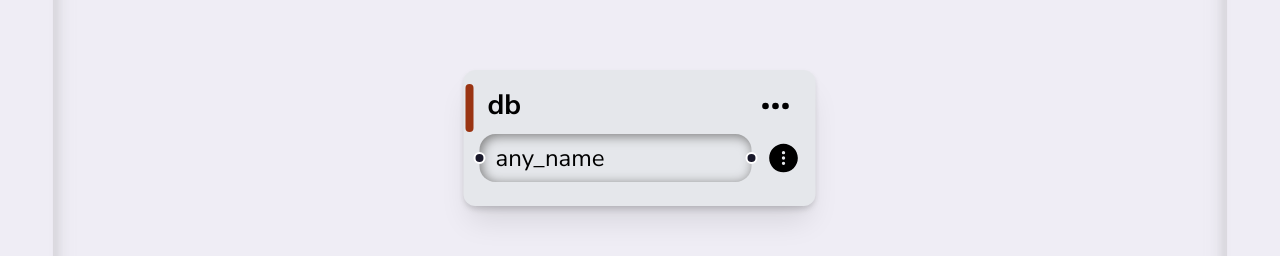
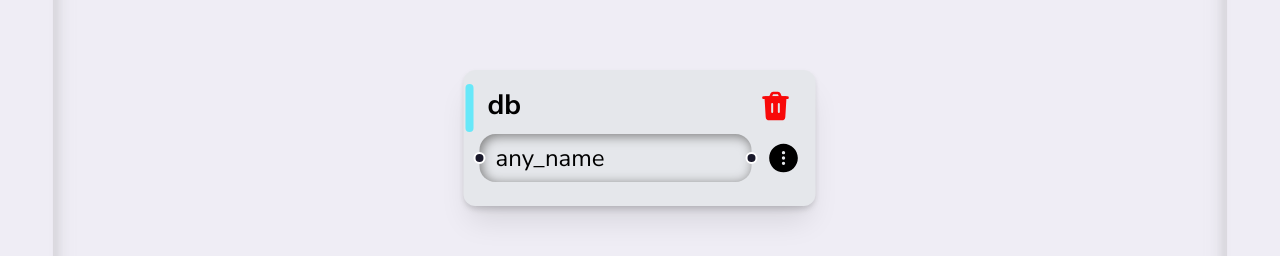
Before and after one commit to moeez5251/ER-Diagram-Maker, a React (Vite) app: page / in a window 1280 px wide. Both pictures are taken after a click on the element 1172 px from the left and 74 px from the top of the page. Shown: the part 274-530 px from the top of the page. Built offline with nearby package versions, Linux system fonts and the light colour scheme.

Commit message:
Giving it final touch 🛠️⚡

```diff
--- a/src/App.jsx
+++ b/src/App.jsx
@@ -1,9 +1,9 @@
-import { ReactFlow, useNodesState, useEdgesState, addEdge, reconnectEdge } from '@xyflow/react';
+import { ReactFlow, useNodesState, useEdgesState, addEdge, reconnectEdge} from '@xyflow/react';
 import { DatabaseSchemaNode } from "@/components/database-schema-node";
 import { ZoomSelect } from "@/components/zoom-select";
 import '@xyflow/react/dist/style.css';
 import './App.css'
-import { useCallback, useState, useEffect, useRef } from 'react';
+import { useCallback, useEffect, useRef } from 'react';
 import { counter } from '../context/context';
 import { v4 as uuidv4 } from 'uuid';
 import connectionline from './components/connectionline';
@@ -19,7 +19,7 @@ function App() {
   };
 
   const [nodes, setNodes] = useNodesState(initialNodes);
-  const [edges, setEdges, onEdgesChange] = useEdgesState(initialEdges);
+  const [edges, setEdges,onEdgesChange] = useEdgesState(initialEdges);
   const edgeReconnectSuccessful = useRef(true);
   const onConnect = useCallback((params) => {
     setEdges((eds) => addEdge({ ...params, id: uuidv4() }, eds));
@@ -29,7 +29,7 @@ function App() {
     setNodes(
       [...nodes, {
         id: uuidv4(),
-        position: { x: Math.floor(Math.random() * (350 - 200 + 1)) + 200, y: Math.floor(Math.random() * (350 - 200 + 1)) + 200 },
+        position: { x: Math.floor(Math.random() * (200 - 100 + 1)) + 100, y: Math.floor(Math.random() * (200 - 100 + 1)) + 100 },
         type: "databaseSchema",
         data: {
           label: "db",
@@ -45,7 +45,6 @@ function App() {
 
     let a = JSON.parse(localStorage.getItem("data-sets"));
     let b = JSON.parse(localStorage.getItem("edges-data"));
-    console.log(b);
     if (a) {
       setNodes(a)
     }
@@ -90,9 +89,12 @@ function App() {
 
     edgeReconnectSuccessful.current = true;
   }, []);
+
+
+
   return (
     <>
-      <counter.Provider value={{ nodes, setNodes }}>
+      <counter.Provider value={{ nodes, setNodes,edges,setEdges }}>
         <div className='bg-[#efedf5] w-full h-full font-ubuntu font-normal'>
 
           <div style={{ boxShadow: "inset rgb(167 167 167 / 54%) 0px -7px 20px 0px" }} className=' drop-shadow-md blur-0 w-11/12 h-[83%]  mx-auto relative top-20 rounded-xl'>
@@ -110,7 +112,27 @@ function App() {
                 onReconnect={onReconnect}
                 onReconnectStart={onReconnectStart}
                 onReconnectEnd={onReconnectEnd}
+
+               onNodeDragStop = {(event, node) => {
+                  setNodes(prevNodes =>
+                    prevNodes.map(n =>
+                      n.id === node.id
+                        ? {
+                            ...n,
+                            position: {
+                              x: node.position.x,
+                              y: node.position.y
+                            }
+                          }
+                        : n
+                    )
+                  );
+                }}
+
+
+
               >
+
                 <ZoomSelect />
               </ReactFlow>
             </div>
--- a/src/components/database-schema-node.tsx
+++ b/src/components/database-schema-node.tsx
@@ -15,14 +15,11 @@ export function DatabaseSchemaNode({
   data,
   selected,
   id,
-  positionAbsoluteX,
-  positionAbsoluteY
 }: NodeProps<DatabaseSchemaNode>) {
   const countervalue = useContext(counter)
   const [label, setLabel] = useState(data.label);
   const handleChange = (event: React.ChangeEvent<HTMLInputElement>) => {
     setLabel(event.target.value);
-    console.log(event.target);
     sessionStorage.setItem('rowid', event.target.id);
     countervalue.setNodes(prevNodes =>
       prevNodes.map(node => {
@@ -68,6 +65,13 @@ export function DatabaseSchemaNode({
         );
 
       }
+      const sourceid = event.target.parentElement.parentElement.parentElement.parentElement.firstElementChild.firstElementChild.firstElementChild.getAttribute("data-handleid");
+      const targerid = event.target.parentElement.parentElement.parentElement.parentElement.firstElementChild.firstElementChild.children[1].getAttribute("data-handleid");
+      countervalue.setEdges((prevEdges) =>
+        prevEdges.filter(
+          (edge) => edge.sourceHandle !== sourceid && edge.targetHandle !== targerid
+        )
+      );
     }
   }
   const handleclick = (event: React.ChangeEvent<HTMLElement>) => {
@@ -101,49 +105,32 @@ export function DatabaseSchemaNode({
     if (document.getElementById(e.target.getAttribute("data-id"))) {
       document.getElementById(e.target.getAttribute("data-id")).classList.toggle("right-animate")
       setTimeout(() => {
-        if (document.getElementById(e.target.getAttribute("data-id")).classList.contains("right-animate")) {
-          document.getElementById(e.target.getAttribute("data-id")).classList.remove("right-animate")
+        if (document.getElementById(e.target.getAttribute("data-id"))) {
+          document.getElementById(e.target.getAttribute("data-id")).classList.contains("right-animate") ?
+            document.getElementById(e.target.getAttribute("data-id")).classList.remove("right-animate") : ""
         }
 
       }, 4000);
     }
   }
 
-
-  useEffect(() => {
-    if (isNaN(positionAbsoluteX) || isNaN(positionAbsoluteY)) {
-      return;
-    }
-
-      countervalue.setNodes(prevNodes =>
-        prevNodes.map(node =>
-          node.id === id
-            ? {
-                ...node,
-                position: {
-                  x: positionAbsoluteX.toFixed(1),
-                  y: positionAbsoluteY.toFixed(1)
-                }
-              }
-            : node
-        )
-      );
-
-  }, [positionAbsoluteX, positionAbsoluteY]);
+  const deletetable = () => {
+    countervalue.setNodes((prevNodes) => prevNodes.filter((node) => node.id !== id));
+    countervalue.setEdges((prevEdges) => prevEdges.filter((edge) => edge.source !== id && edge.target !== id));
+  }
 
   return (
-    <BaseNode className="bg-gray-200 py-2 rounded-md w-44 relative before:w-1 before:h-6 before:bg-orange-800  before:z-10 before:absolute before:block before:rounded-lg before:left-[0.5px] before:top-[7px] shadow-lg " selected={selected}>
+    <BaseNode  className="bg-gray-200 py-2 rounded-md w-44 relative before:w-1 before:h-6 before:bg-cyan-300  before:z-10 before:absolute before:block before:rounded-lg before:left-[0.5px] before:top-[7px] shadow-lg " selected={selected}>
       <div className="flex items-center px-3 w-full">
 
         <input
           onChange={handleChange}
-          onClick={() => console.log(selected)}
           className="bg-transparent font-bold border-none outline-none text-sm w-[90%] "
           type="text"
           value={label}
           id={id}
         />
-        <div className="cursor-pointer">
+        <div onClick={deletetable} title="delete table" className="cursor-pointer">
 
           <svg
             xmlns="http://www.w3.org/2000/svg"
@@ -151,13 +138,21 @@ export function DatabaseSchemaNode({
             height={16}
             fill="none"
             className="injected-svg"
-            color="#000"
-            data-src="https://cdn.hugeicons.com/icons/more-horizontal-circle-01-solid-standard.svg"
+            color="#f80909"
+            data-src="https://cdn.hugeicons.com/icons/delete-02-solid-standard.svg"
             viewBox="0 0 24 24"
           >
             <path
-              fill="#000"
-              d="M17 12a2.5 2.5 0 1 0 5 0 2.5 2.5 0 0 0-5 0ZM9.5 12a2.5 2.5 0 1 0 5 0 2.5 2.5 0 0 0-5 0ZM2 12a2.5 2.5 0 1 0 5 0 2.5 2.5 0 0 0-5 0Z"
+              fill="#f80909"
+              fillRule="evenodd"
+              d="M4.638 20.166 3.824 6.752l-.09-1.685a.3.3 0 0 1 .3-.316h15.96a.3.3 0 0 1 .3.321l-.118 1.68-.813 13.415a2.75 2.75 0 0 1-2.745 2.584H7.382a2.75 2.75 0 0 1-2.744-2.584ZM8.75 16.5a.75.75 0 0 0 1.5 0v-6a.75.75 0 1 0-1.5 0v6Zm5.75-6.75a.75.75 0 0 1 .75.75v6a.75.75 0 0 1-1.5 0v-6a.75.75 0 0 1 .75-.75Z"
+              clipRule="evenodd"
+            />
+            <path
+              fill="#f80909"
+              fillRule="evenodd"
+              d="M8.319 2.463a2 2 0 0 1 1.838-1.212h3.681a2 2 0 0 1 1.839 1.212l.98 2.287h2.807a.759.759 0 0 1 .066 0h1.468a1 1 0 1 1 0 2h-18a1 1 0 1 1 0-2h1.467a.759.759 0 0 1 .067 0h2.806l.98-2.287Zm5.571.909.591 1.378H9.514l.591-1.378a.2.2 0 0 1 .184-.121h3.417a.2.2 0 0 1 .184.12Z"
+              clipRule="evenodd"
             />
           </svg>
         </div>
@@ -165,7 +160,7 @@ export function DatabaseSchemaNode({
       <table className="border-spacing-10  w-full overflow-hidden">
         <TableBody data-id={id}>
           {data.schema.map((entry) => (
-            <TableRow key={entry.id} id={entry.id} className=" text-xs overflow-hidden m-2 relative transition-all right-0 ">
+            <TableRow key={entry.id} id={entry.id} className=" text-xs overflow-hidden m-2 relative transition-all right-0  ">
 
               <TableCell className="w-[95%]"  >
                 <LabeledHandle
--- a/src/components/labeled-handle.tsx
+++ b/src/components/labeled-handle.tsx
@@ -91,7 +91,7 @@ const LabeledHandle = React.forwardRef<
           onChange={handleChange}
           data-idname={id}
           className={cn(
-            "bg-transparent border-none outline-none w-4/5 ",
+            "bg-transparent border-none outline-none w-4/5",
             labelClassName
           )} value={label} />
       </div>
```
